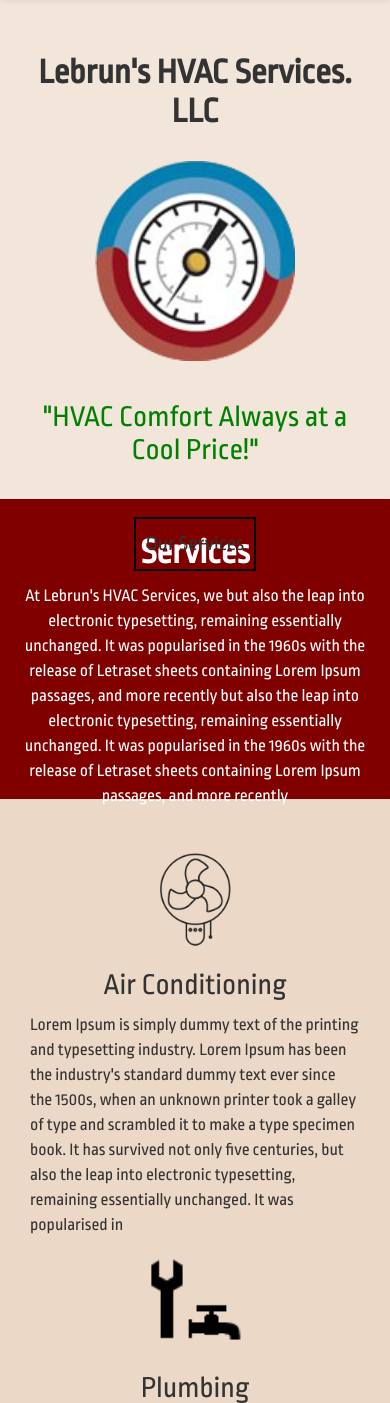
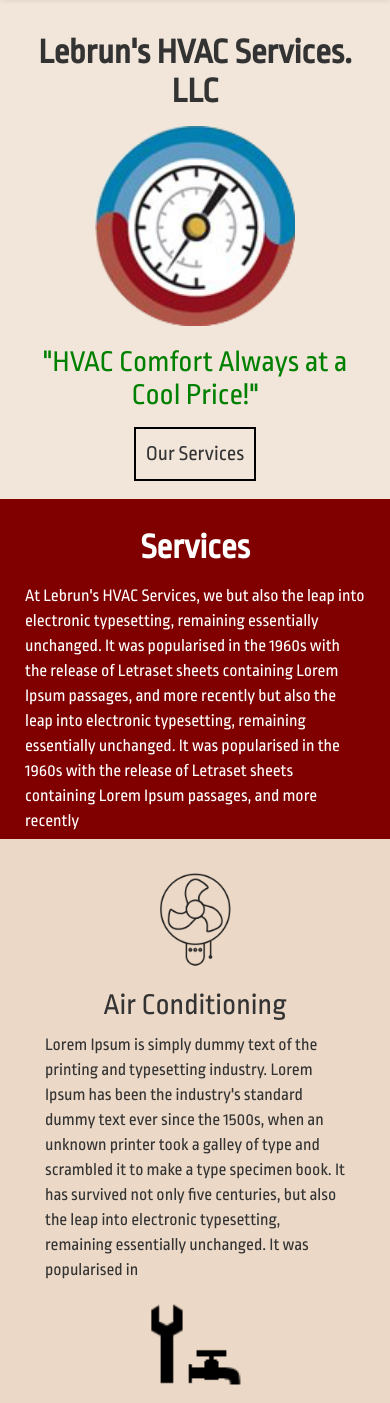
Before and after one commit to npaul007/acPlumbingMasters, a PHP site: page / in a window 390 px wide; the page is wider, and only the part inside the window is pictured. Shown: the part 51-1454 px from the top of that part. Run offline with PHP 8.4, Linux system fonts and the light colour scheme.

Commit message:
responsiveness fix with lead header

```diff
--- a/css/style.css
+++ b/css/style.css
@@ -61,6 +61,15 @@ body{
 	font-size:5em;
 }
 
+#lead-header{
+	margin-bottom: 50px;
+}
+
+#slogan{
+	color: green;
+	margin-bottom: 50px;
+}
+
 #lead-row{
 	height: 100vh;
 }
@@ -68,6 +77,7 @@ body{
 #meterImg{
 	height: 200px;
 	width: 200px;
+	margin-bottom: 50px;
 }
 
 button{
@@ -104,7 +114,7 @@ p{
 #services-lead-header{
 	background: #800000;
 	color: white;
-	padding: 15px;
+	padding: 10px;
 	height: 300px;
 }
 
@@ -115,6 +125,19 @@ p{
 
 	.lead-header{
 		font-size:2.5em;
+		margin-bottom: 15px;
+	}
+
+	#lead-header{
+		margin-bottom: 15px;
+	}
+
+	#slogan , #meterImg{
+		margin-bottom: 15px;
+	}
+
+	#services-lead-header{
+		height: 340px;
 	}
 
 	p{
--- a/index.html
+++ b/index.html
@@ -43,26 +43,17 @@
 
 			<div class="row evenRow" id="lead-row">
 				<div class="col-md-12">
-					<br/>
 
 					<h1 class="center-text lead-header" id="lead-header"><strong>Lebrun's HVAC Services. LLC</strong></h1>
-
-					<br/>
 
 					<!--<h1 class="center-text">Call or Text Us: <a href="tel:301-613-1392">(301)-613-1392</a></h1>
 					<br/> -->
 
 					<img src="images/meter.png" class="img-responsive center" id="meterImg" alt="">
 
-					<br/>
-
-					<h2 class="center-text" style="color:green;">"HVAC Comfort Always at a Cool Price!"</h2>
-
-					<br/>
+					<h2 class="center-text" id="slogan">"HVAC Comfort Always at a Cool Price!"</h2>
 
 					<!--<h2 class="center-text" style="color:#800000;">A/C & Furnace Maintenance, Repairs, Installation, & IAQ</h2>-->
-
-					<br/>
 
 					<button class=" center hollow-button">Our Services</button>
 				</div>
@@ -70,17 +61,18 @@
 
 
 			<div class="row" id="services-lead-header">
+				<div class="container">
 					<header>
 						<h1 class="center-text lead-header"><strong>Services</strong></h1>
 					</header>
-				<article>
-					<p class="center-text">At Lebrun's HVAC Services, we  but also the leap into electronic typesetting, remaining essentially unchanged. It was popularised in the 1960s with the release of Letraset sheets containing Lorem Ipsum passages, and more recently but also the leap into electronic typesetting, remaining essentially unchanged. It was popularised in the 1960s with the release of Letraset sheets containing Lorem Ipsum passages, and more recently </p>
+					<article class="center">
+						<p>At Lebrun's HVAC Services, we  but also the leap into electronic typesetting, remaining essentially unchanged. It was popularised in the 1960s with the release of Letraset sheets containing Lorem Ipsum passages, and more recently but also the leap into electronic typesetting, remaining essentially unchanged. It was popularised in the 1960s with the release of Letraset sheets containing Lorem Ipsum passages, and more recently </p>
 					</article>
+				</div>
 			</div>
 
 			<div class="row oddRow">
-				<br/>
-
+				<div class="container">
 					<div class="col-md-4">
 						<img src="images/1464227363_fan.png" class="center icon-png" alt="">
 						<h2 class="center-text">Air Conditioning</h2>
@@ -92,9 +84,10 @@
 						<p>Lorem Ipsum is simply dummy text of the printing and typesetting industry. Lorem Ipsum has been the industry's standard dummy text ever since the 1500s, when an unknown printer took a galley of type and scrambled it to make a type specimen book. It has survived not only five centuries, but also the leap into electronic typesetting, remaining essentially unchanged. It was popularised in</p>
 					</div>
 					<div class="col-md-4">
-					<img src="images/1464235634_Icon_Element_Fire_03.png" class="center icon-png" alt="">
+						<img src="images/1464235634_Icon_Element_Fire_03.png" class="center ic" alt="">
 						<h2 class="center-text">Heating</h2>
 						<p>Lorem Ipsum is simply dummy text of the printing and typesetting industry. Lorem Ipsum has been the industry's standard dummy text ever since the 1500s, when an unknown printer took a galley of type and scrambled it to make a type specimen book. It has survived not only five centuries, but also the leap into electronic typesetting, remaining essentially unchanged. It was popularised in</p>
+					</div>
 				</div>
 			</div>
 		</div>
```
Lines whose indentation alone changed are shown as unchanged.
